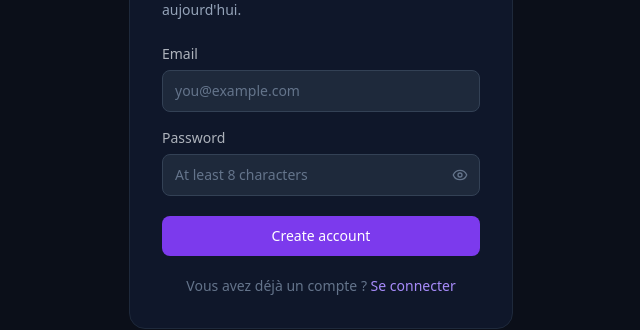
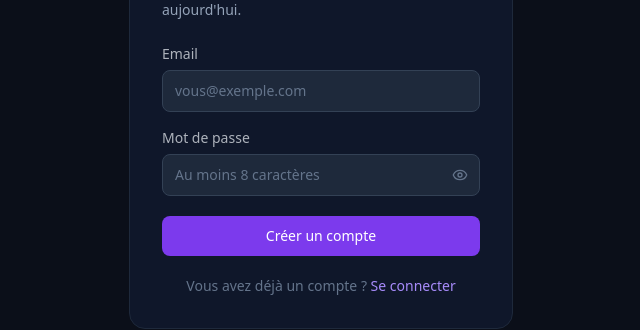
Before and after one commit to yannickfrd/focus-stack, a Next.js app in the folder frontend/: page /register in a window 1280 px wide. Shown: the part 312-642 px from the top of the page, without its empty margins (319-959 px from the left). Built offline with nearby package versions, Linux system fonts and the light colour scheme; what awilix would draw is missing.

Commit message:
feat(frontend): integrate react-hook-form in RegisterForm and enhance error handling with localization

```diff
--- a/frontend/package.json
+++ b/frontend/package.json
@@ -17,7 +17,8 @@
     "lucide-react": "^1.17.0",
     "next": "16.2.6",
     "react": "19.2.4",
-    "react-dom": "19.2.4"
+    "react-dom": "19.2.4",
+    "react-hook-form": "^7.78.0"
   },
   "devDependencies": {
     "@tailwindcss/postcss": "^4",
--- a/frontend/src/UserInterface/Components/User/RegisterForm.tsx
+++ b/frontend/src/UserInterface/Components/User/RegisterForm.tsx
@@ -1,21 +1,31 @@
 'use client';
 
-import { type FormEvent, useState } from 'react';
+import { useState } from 'react';
+import { useForm } from 'react-hook-form';
 import { Eye, EyeOff } from 'lucide-react';
 import { useRegisterUser } from '@ui/Hooks/User/useRegisterUser';
 
+type RegisterFormData = {
+  email: string;
+  password: string;
+};
+
 export function RegisterForm() {
-  const { error, isLoading, register } = useRegisterUser();
+  const { error, isLoading, register: submitRegister } = useRegisterUser();
   const [showPassword, setShowPassword] = useState(false);
 
-  async function handleSubmit(e: FormEvent<HTMLFormElement>) {
-    e.preventDefault();
-    const form = new FormData(e.currentTarget);
-    await register(form.get('email') as string, form.get('password') as string);
+  const {
+    register,
+    handleSubmit,
+    formState: { errors },
+  } = useForm<RegisterFormData>();
+
+  async function onSubmit(data: RegisterFormData) {
+    submitRegister(data.email, data.password);
   }
 
   return (
-    <form onSubmit={handleSubmit} className="flex flex-col gap-4">
+    <form onSubmit={handleSubmit(onSubmit)} className="flex flex-col gap-4">
       {error && (
         <p className="rounded-lg border border-red-500/20 bg-red-500/10 px-4 py-3 text-sm text-red-400">
           {error}
@@ -28,39 +38,62 @@ export function RegisterForm() {
         </label>
         <input
           id="email"
-          name="email"
           type="email"
-          required
           autoComplete="email"
-          placeholder="you@example.com"
-          className="rounded-lg border border-input bg-elevated px-3 py-2.5 text-sm text-foreground placeholder-subtle-foreground transition-colors focus:border-accent-hover focus:outline-none focus:ring-1 focus:ring-accent-hover"
+          placeholder="vous@exemple.com"
+          className={`rounded-lg border bg-elevated px-3 py-2.5 text-sm text-foreground placeholder-subtle-foreground transition-colors focus:outline-none focus:ring-1 ${
+            errors.email
+              ? 'border-red-500 focus:border-red-500 focus:ring-red-500'
+              : 'border-input focus:border-accent-hover focus:ring-accent-hover'
+          }`}
+          {...register('email', {
+            required: "L'adresse email est requise",
+            pattern: {
+              value: /^[^\s@]+@[^\s@]+\.[^\s@]+$/,
+              message: 'Adresse email invalide',
+            },
+          })}
         />
+        {errors.email && (
+          <p className="text-xs text-red-400">{errors.email.message}</p>
+        )}
       </div>
 
       <div className="flex flex-col gap-1.5">
         <label htmlFor="password" className="text-sm font-medium text-foreground/70">
-          Password
+          Mot de passe
         </label>
         <div className="relative">
           <input
             id="password"
-            name="password"
             type={showPassword ? 'text' : 'password'}
-            required
-            minLength={8}
             autoComplete="new-password"
-            placeholder="At least 8 characters"
-            className="w-full rounded-lg border border-input bg-elevated px-3 py-2.5 pr-10 text-sm text-foreground placeholder-subtle-foreground transition-colors focus:border-accent-hover focus:outline-none focus:ring-1 focus:ring-accent-hover"
+            placeholder="Au moins 8 caractères"
+            className={`w-full rounded-lg border bg-elevated px-3 py-2.5 pr-10 text-sm text-foreground placeholder-subtle-foreground transition-colors focus:outline-none focus:ring-1 ${
+              errors.password
+                ? 'border-red-500 focus:border-red-500 focus:ring-red-500'
+                : 'border-input focus:border-accent-hover focus:ring-accent-hover'
+            }`}
+            {...register('password', {
+              required: 'Le mot de passe est requis',
+              minLength: {
+                value: 8,
+                message: 'Le mot de passe doit contenir au moins 8 caractères',
+              },
+            })}
           />
           <button
             type="button"
             onClick={() => setShowPassword((v) => !v)}
             className="absolute inset-y-0 right-0 flex items-center px-3 text-subtle-foreground transition-colors hover:text-foreground"
-            aria-label={showPassword ? 'Hide password' : 'Show password'}
+            aria-label={showPassword ? 'Masquer le mot de passe' : 'Afficher le mot de passe'}
           >
             {showPassword ? <EyeOff size={16} /> : <Eye size={16} />}
           </button>
         </div>
+        {errors.password && (
+          <p className="text-xs text-red-400">{errors.password.message}</p>
+        )}
       </div>
 
       <button
@@ -68,7 +101,7 @@ export function RegisterForm() {
         disabled={isLoading}
         className="mt-1 flex h-10 w-full items-center justify-center rounded-lg bg-accent text-sm font-medium text-white transition-colors hover:bg-accent-hover disabled:cursor-not-allowed disabled:opacity-50"
       >
-        {isLoading ? 'Creating account…' : 'Create account'}
+        {isLoading ? 'Création du compte…' : 'Créer un compte'}
       </button>
     </form>
   );
```
Also changed, not shown: 1 other file (tests, documents, lock files or other folders).
